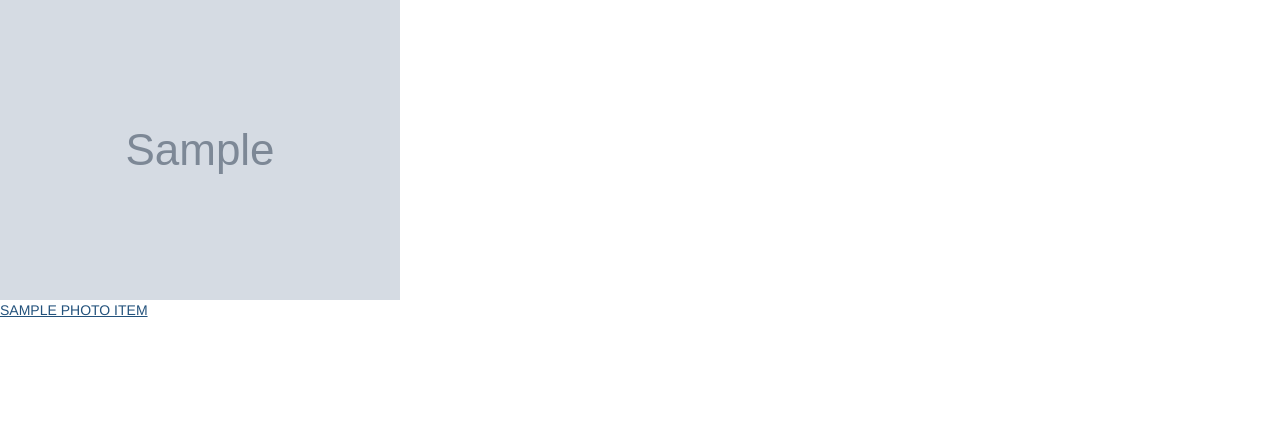
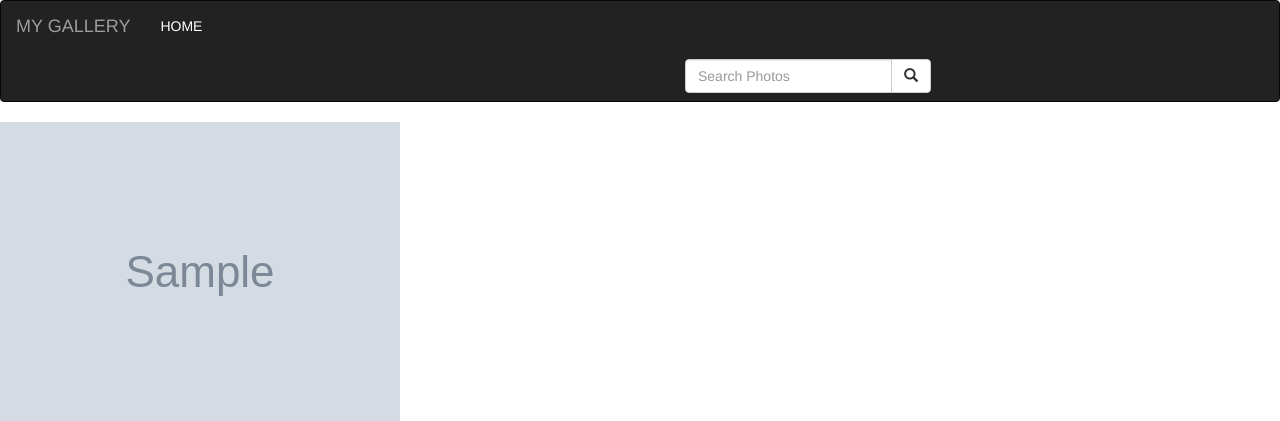
Before and after one commit to GabrielSpear/PersonalGallery, a Django app: template person/templates/gallery.html in a window 1280 px wide. Shown: the top 421 px of the page. Run offline with Django 3.2, Linux system fonts and the light colour scheme; the template is opened without the code that fills it: most values are stand-ins (such as "Sample title", 1, 10 or a date in 2020); grey boxes marked "Sample" are stand-in pictures; some libraries are stand-ins or nearby versions.

Commit message:
navbar & gallery view template added

```diff
--- a/person/templates/gallery.html
+++ b/person/templates/gallery.html
@@ -1,6 +1,4 @@
 {% extends 'base.html' %} {% block content %}
-
-
   <div class="wrap">
     {% for photo_item in photos%}
     <a href="{% url 'myPhoto' photo_item.id %}">
--- a/person/templates/navbar.html
+++ b/person/templates/navbar.html
@@ -0,0 +1,41 @@
+<!DOCTYPE html>
+<html lang="en">
+
+  <head>
+
+    <meta charset="utf-8">
+    <meta name="viewport" content="width=device-width, initial-scale=1">
+  </head>
+
+  <body>
+    <nav class="navbar navbar-inverse">
+      <div class="container-fluid">
+        <div class="navbar-header">
+          <a class="navbar-brand">MY GALLERY</a>
+        </div>
+
+        <div class="collapse navbar-collapse" id="myNavbar">
+          <ul class="nav navbar-nav">
+            <li><a href="/" style="font-family: 'Monotype corsiva', font-size:20px; color:white">HOME</a></li>
+
+          </ul>
+        </div>
+
+        <!-- Adding a search form  -->
+        <div class="col-sm-6 col-md-6 navbar-right">
+
+          <form class="navbar-form" role="search" action="{% url 'search_results' %}" style="display:inline-block">
+            <div class="input-group">
+              <input type="text" class="form-control" placeholder="Search Photos" name="photos">
+              <div class="input-group-btn">
+                <button class="btn btn-default" type="submit"><i class="glyphicon glyphicon-search"></i></button>
+              </div>
+            </div>
+          </form>
+        </div>
+        <!-- search form end -->
+      </div>
+    </nav>
+  </body>
+
+</html>
```
